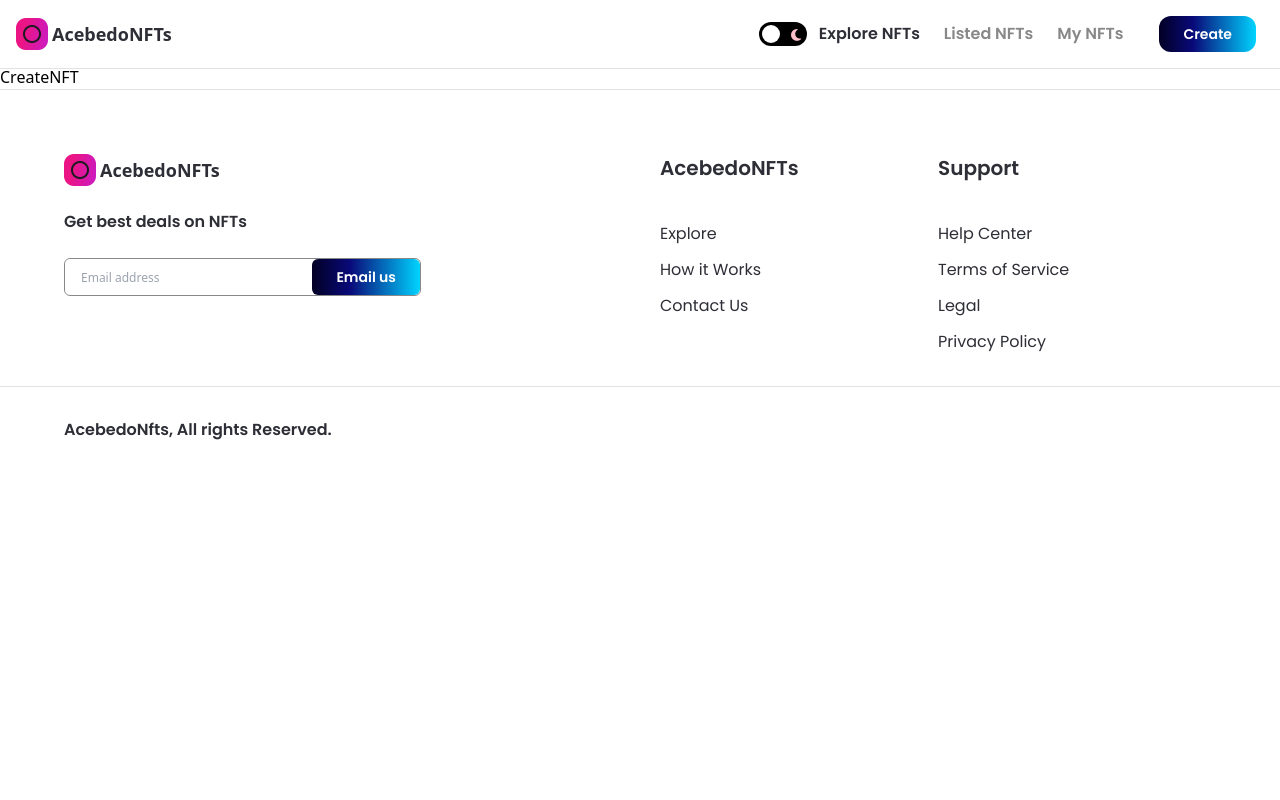
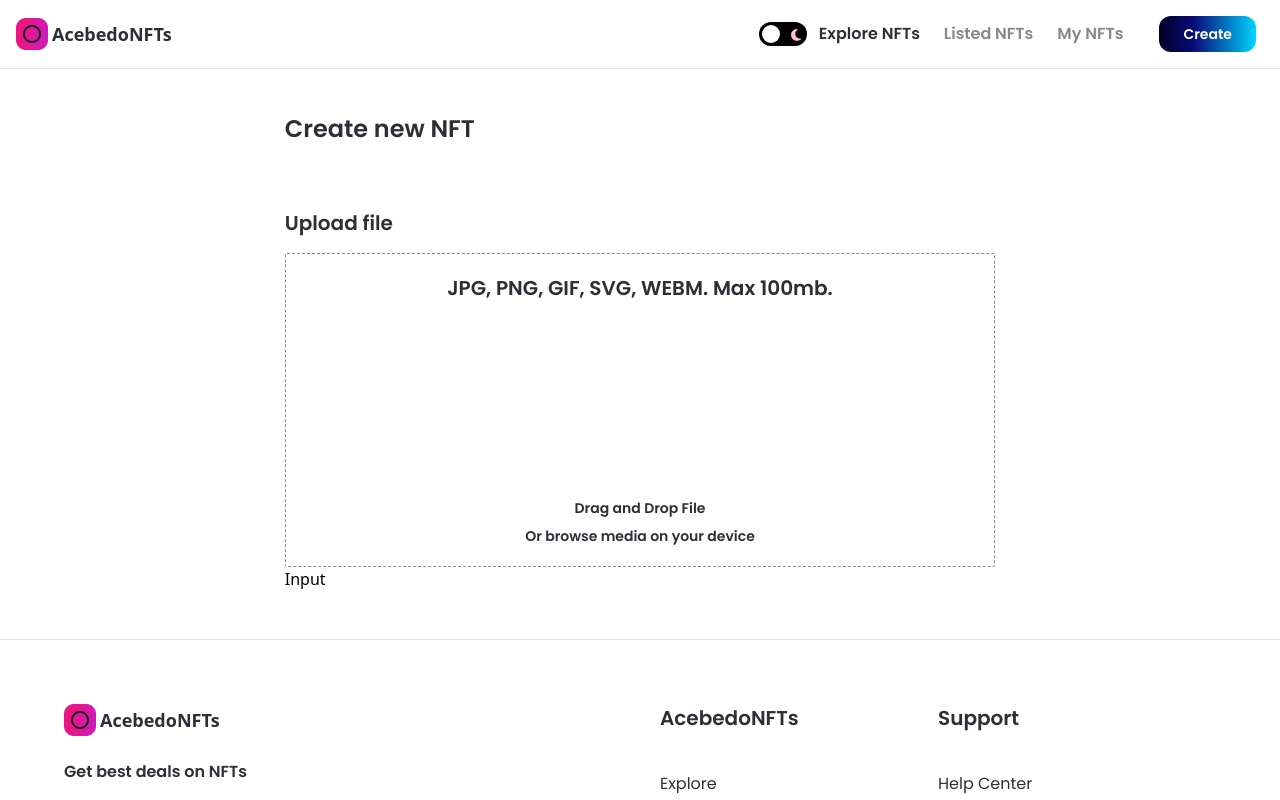
Before and after one commit to pablofelipe01/nft_marketplace, a Next.js app: page /create-nft in a window 1280 px wide. Shown: the top 800 px of the page. Built offline with nearby package versions, Linux system fonts and the light colour scheme.

Commit message:
Geting the inputs rteady

```diff
--- /dev/null
+++ b/components/Input.jsx
@@ -0,0 +1,7 @@
+import React from 'react';
+
+const Input = () => (
+  <div>Input</div>
+);
+
+export default Input;
--- a/components/NFTCard.jsx
+++ b/components/NFTCard.jsx
@@ -5,7 +5,7 @@ import Link from 'next/link';
 import images from '../assets';
 
 const NFTCard = ({ nft }) => (
-  <Link href={{ pathname: '/nft-details', query: { nft } }}>
+  <Link href={{ pathname: '/nft-details', query: nft }}>
     <div className="flex-1 min-w-215 max-w-max xs:max-w-none sm:w-full sm:min-w-155 minmd:min-w-256 minlg:min-w-327 dark:bg-nft-black-3 bg-white rounded-2xl p-4 m-4 minlg:m-8 sm:my-2 sm:mx-2 cursor-pointer shadow-md">
       <div className="relative w-full h-52 sm:h-36 xs:h-56 minmd:h-60 minlg:h-300 rounded-2xl overflow-hidden">
         <Image src={nft.image || images[`nft${nft.i}`]} layout="fill" objectFit="cover" alt={`nft${nft.i}`} />
--- a/components/index.js
+++ b/components/index.js
@@ -4,5 +4,6 @@ import Button from './Button';
 import Banner from './Banner';
 import CreatorCard from './CreatorCard';
 import NFTCard from './NFTCard';
+import Input from './Input';
 
-export { Navbar, Footer, Button, Banner, CreatorCard, NFTCard };
+export { Navbar, Footer, Button, Banner, CreatorCard, NFTCard, Input };
--- a/pages/create-nft.js
+++ b/pages/create-nft.js
@@ -1,7 +1,82 @@
-import React from 'react';
+import { useState, useMemo, useCallback, useContext } from 'react';
+import { useRouter } from 'next/router';
+import { useDropzone } from 'react-dropzone';
+import Image from 'next/image';
+import { useTheme } from 'next-themes';
 
-const CreateNFT = () => (
-  <div>CreateNFT</div>
-);
+import { Button, Input } from '../components';
+import images from '../assets';
+
+const CreateNFT = () => {
+  const [fileUrl, setFileUrl] = useState(null);
+  const { theme } = useTheme();
+
+  const onDrop = useCallback(() => {
+    // await uploadToInfura(acceptedFile[0]);
+  }, []);
+
+  const { getRootProps, getInputProps, isDragActive, isDragAccept, isDragReject } = useDropzone({
+    onDrop,
+    accept: 'image/*',
+    maxSize: 5000000,
+  });
+
+  const fileStyle = useMemo(() => (
+    `dark:bg-nft-black-1 bg-white border dark:border-white border-nft-gray-2 flex flex-col items-center p-5 rounded-sm border-dashed
+       ${isDragActive && ' border-file-active '}
+       ${isDragAccept && ' border-file-accept '}
+       ${isDragReject && ' border-file-reject '}`
+  ), [isDragActive, isDragAccept, isDragReject]);
+  return (
+    <div className="flex justify-center sm:px-4 p-12">
+      <div className="w-3/5 md:w-full">
+        <h1 className="font-poppins dark:text-white text-nft-black-1 font-semibold text-2xl">Create new NFT</h1>
+        <div className="mt-16">
+          <p className="font-poppins dark:text-white text-nft-black-1 font-semibold text-xl">Upload file</p>
+          <div className="mt-4">
+            <div {...getRootProps()} className={fileStyle}>
+              <input {...getInputProps()} />
+              <div className="flexCenter flex-col text-center">
+                <p className="font-poppins dark:text-white text-nft-black-1 font-semibold text-xl">JPG, PNG, GIF, SVG, WEBM. Max 100mb.</p>
+                <div className="my-12 w-full flex justify-center">
+                  <Image
+                    src={images.upload}
+                    width={100}
+                    height={100}
+                    objectFit="contain"
+                    alt="file upload"
+                    className={theme === 'light' && 'filter invert'}
+                  />
+                </div>
+                <p className="font-poppins dark:text-white text-nft-black-1 font-semibold text-sm">Drag and Drop File</p>
+                <p className="font-poppins dark:text-white text-nft-black-1 font-semibold text-sm mt-2">Or browse media on your device</p>
+
+              </div>
+            </div>
+            {fileUrl && (
+              <aside>
+                <div>
+                  <img
+                    src={fileUrl}
+                    alt="Asset_file"
+                  />
+                </div>
+              </aside>
+            )}
+          </div>
+        </div>
+        <Input
+          inputType="input"
+          title="Name"
+          placeholder="NFT Name"
+          handleClick={() => ({})}
+        />
+
+      </div>
+
+    </div>
+
+  );
+};
 
 export default CreateNFT;
--- a/pages/created-nfts.js
+++ b/pages/created-nfts.js
@@ -1,7 +1,7 @@
 import React from 'react';
 
-const CreatedNFTs = () => (
-  <div>CreatedNFTs</div>
+const createdNFTs = () => (
+  <div>created-nfts</div>
 );
 
-export default CreatedNFTs;
+export default createdNFTs;
```
